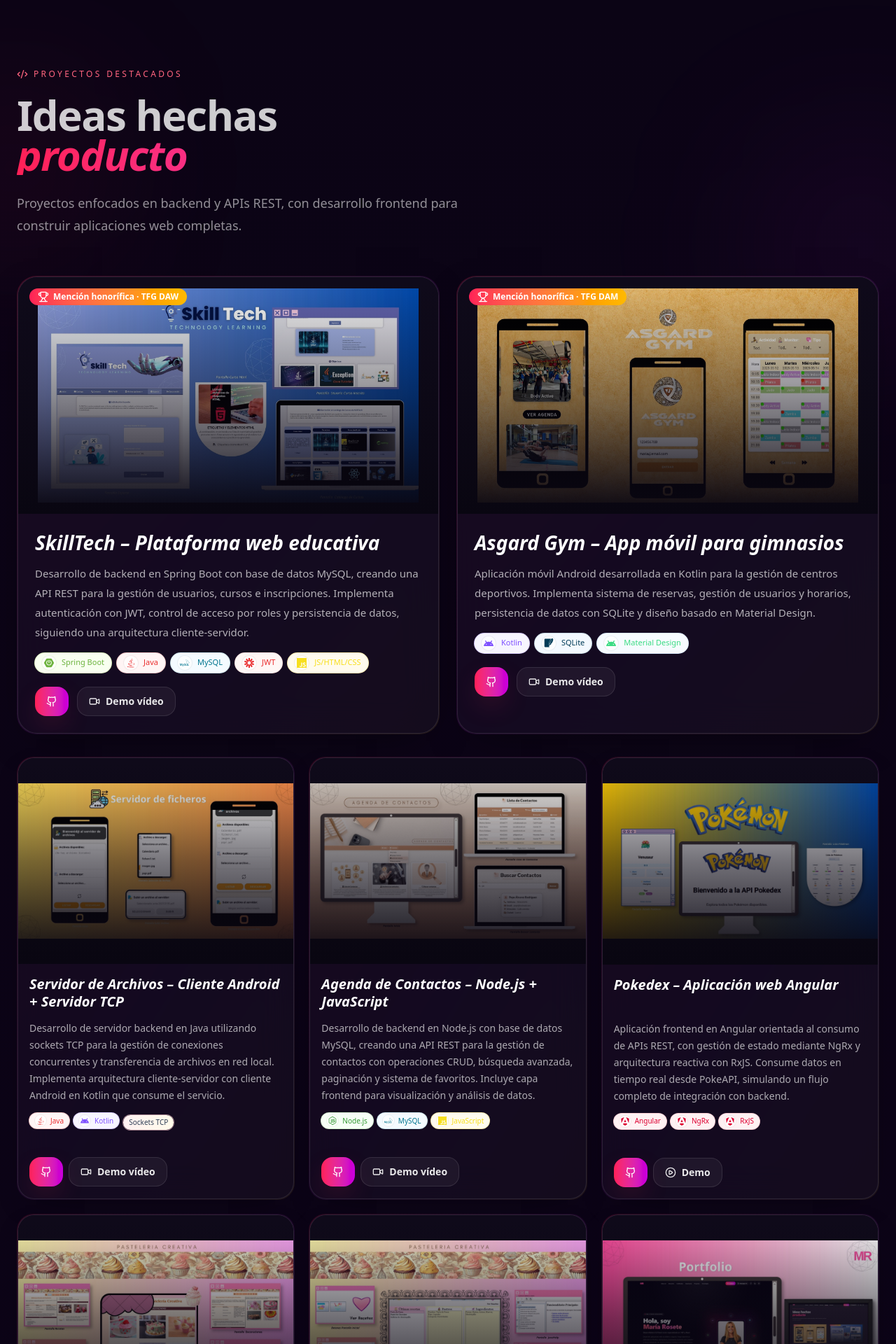
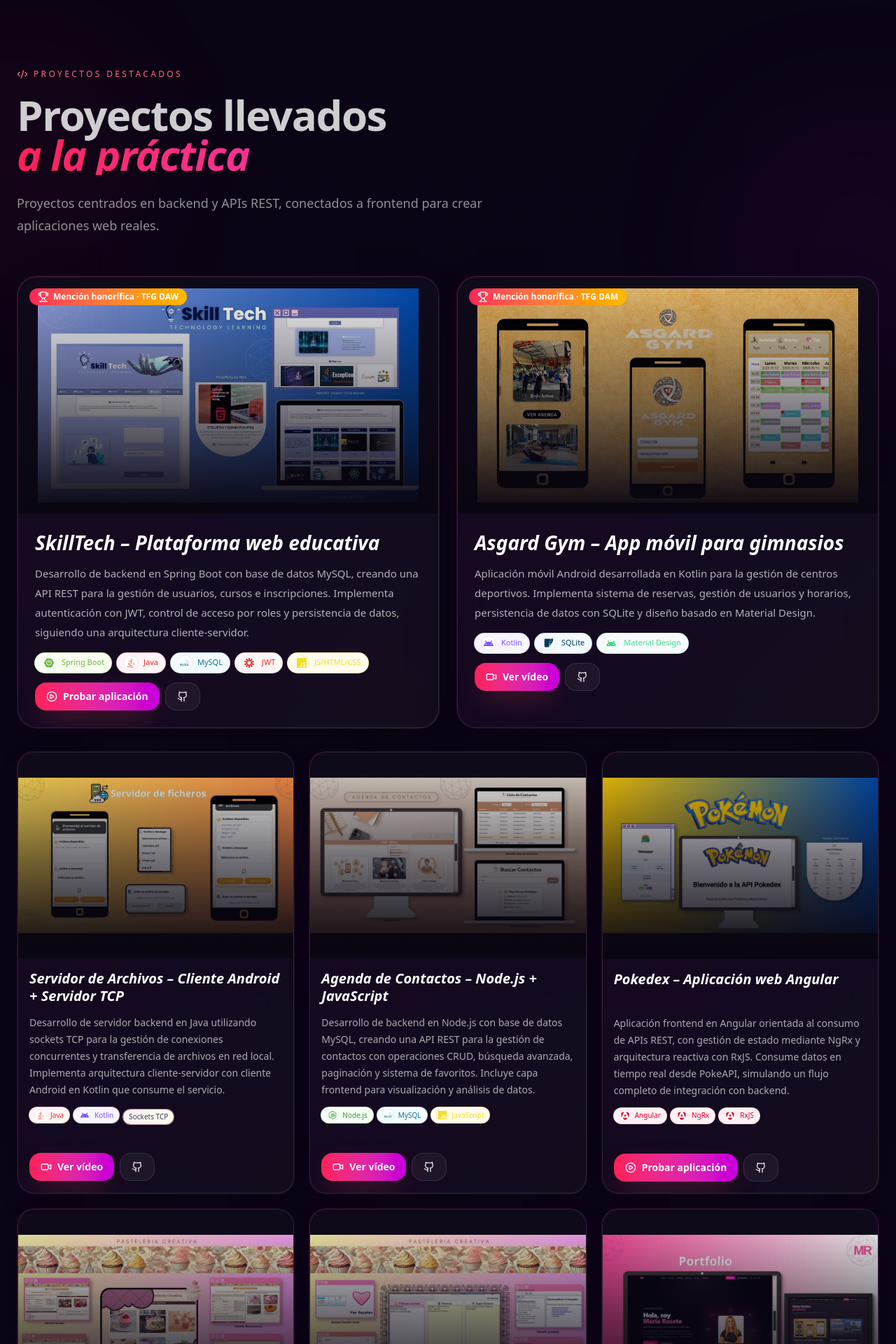
Before and after one commit to mariarosete/portafolio, a React (Vite) app: page / in a window 1280 px wide. Shown: the part 880-2800 px from the top of the page at 70% size. Built offline with nearby package versions, Linux system fonts and the light colour scheme.

Commit message:
Modificación perfil

```diff
--- a/src/App.tsx
+++ b/src/App.tsx
@@ -112,7 +112,7 @@
     {
       icon: <Briefcase className="h-5 w-5" />,
       title: "Experiencia real",
-      text: "He trabajado en proyectos profesionales y académicos desarrollando APIs y aplicaciones web orientadas a producto y usuario.",
+      text: "He trabajado en proyectos profesionales y académicos desarrollando APIs y aplicaciones web en entornos reales.",
     },
     {
       icon: <BrainCircuit className="h-5 w-5" />,
@@ -155,14 +155,14 @@
               </div>
 
               <h2 className="mt-4 text-4xl sm:text-5xl md:text-6xl font-black leading-[0.95] tracking-tight">
-                <span className="text-white/70">Construyendo</span>
+                <span className="text-white/70">De ideas a</span>
                 <span className="block bg-gradient-to-r from-rose-500 via-pink-500 to-fuchsia-600 bg-clip-text text-transparent">
-                  Soluciones Reales
+                  aplicaciones web funcionales
                 </span>
               </h2>
 
               <p className="mt-6 max-w-2xl text-white/55 text-base sm:text-lg leading-8">
-                Desarrollo de aplicaciones web con foco en backend, APIs y código limpio.
+                Desarrollo aplicaciones web modernas, cuidando la claridad del código, la mantenibilidad y la experiencia del usuario.
               </p>
             </div>
 
@@ -175,9 +175,9 @@
                     </span>
 
                     <h3 className="mt-5 text-2xl sm:text-3xl md:text-4xl font-bold tracking-tight text-white">
-                      Desarrollo soluciones web modernas,
+                       Aplicaciones web
                       <span className="block bg-gradient-to-r from-rose-400 via-pink-400 to-fuchsia-400 bg-clip-text text-transparent">
-                        claras y escalables
+                      con backend sólido y UX cuidada
                       </span>
                     </h3>
 
--- a/src/components/Certificates.tsx
+++ b/src/components/Certificates.tsx
@@ -29,7 +29,7 @@
         </h2>
 
         <p className="mt-6 max-w-2xl text-white/55 text-base sm:text-lg leading-8">
-        Formación complementaria orientada al desarrollo backend y aplicaciones web, con especial foco en .NET, APIs REST y tecnologías modernas.
+        Sigo formándome en backend y desarrollo web, ampliando mis conocimientos en .NET, APIs REST y distintas tecnologías.
         </p>
       </div>
 
--- a/src/components/Contact.tsx
+++ b/src/components/Contact.tsx
@@ -25,14 +25,14 @@
         </div>
 
         <h2 className="mt-4 text-4xl sm:text-5xl md:text-6xl font-black leading-[0.95] tracking-tight">
-          <span className="text-white/85">Hablemos de</span>
+          <span className="text-white/80">Disponible para</span>
           <span className="block bg-gradient-to-r from-rose-500 via-pink-500 to-fuchsia-600 bg-clip-text text-transparent italic">
-            tu próximo paso
+            nuevos proyectos
           </span>
         </h2>
 
         <p className="mt-6 max-w-xl text-white/58 text-base sm:text-lg leading-8">
-        Estoy abierta a oportunidades y proyectos donde aportar valor desde el desarrollo backend y APIs, complementando con frontend para construir aplicaciones completas.
+          Estoy abierta a oportunidades y proyectos donde aportar valor desde el desarrollo backend y APIs, complementando con frontend para construir aplicaciones completas.
         </p>
 
         { }
--- a/src/components/Education.tsx
+++ b/src/components/Education.tsx
@@ -31,7 +31,7 @@
       </h2>
 
       <p className="mt-6 max-w-2xl text-white/55 text-base sm:text-lg leading-8">
-      Formación técnica orientada al desarrollo backend y aplicaciones web, con base en .NET, APIs REST y arquitecturas modernas.
+       Formación enfocada en desarrollo backend y aplicaciones web, trabajando con .NET, APIs REST y tecnologías actuales.
       </p>
     </div>
 
--- a/src/components/Experience.tsx
+++ b/src/components/Experience.tsx
@@ -31,14 +31,14 @@
         </div>
 
         <h2 className="mt-4 text-4xl sm:text-5xl md:text-6xl font-black leading-[0.95] tracking-tight">
-          <span className="text-white/80">Experiencia que</span>
+          <span className="text-white/80">Experiencia</span>
           <span className="block bg-gradient-to-r from-rose-500 via-pink-500 to-fuchsia-600 bg-clip-text text-transparent">
-            aporta contexto real
+            en desarrollo web
           </span>
         </h2>
 
         <p className="mt-6 max-w-2xl text-white/55 text-base sm:text-lg leading-8">
-        Experiencia en entornos reales, centrada en desarrollo backend, APIs REST y construcción de aplicaciones web mantenibles.
+          Desarrollo backend, APIs REST y aplicaciones web con foco en código limpio, mantenibilidad y buenas prácticas.
         </p>
       </div>
 
--- a/src/components/Projects.tsx
+++ b/src/components/Projects.tsx
@@ -14,6 +14,28 @@
   const featured = items.slice(0, 2);
   const secondary = items.slice(2);
 
+  const GithubButton = ({ proyecto }: { proyecto: any }) => {
+    if (!proyecto.repo) return null;
+
+    return (
+      <a
+        href={proyecto.repo}
+        target="_blank"
+        rel="noreferrer"
+        className="
+          inline-flex items-center justify-center gap-2
+          rounded-2xl px-4 py-2.5
+          text-sm font-semibold text-white/90
+          border border-white/10 bg-white/5
+          transition hover:bg-white/10
+        "
+        aria-label={`Ver código de ${proyecto.title}`}
+      >
+        <Github className="w-4 h-4" />
+      </a>
+    );
+  };
+
   const DemoButton = ({ proyecto }: { proyecto: any }) => {
     if (!proyecto.demo) return null;
 
@@ -27,9 +49,10 @@
         className="
           inline-flex items-center justify-center gap-2
           rounded-2xl px-4 py-2.5
-          text-sm font-semibold text-white/90
-          border border-white/10 bg-white/5
-          transition hover:bg-white/10
+          text-sm font-semibold text-white
+          bg-gradient-to-r from-rose-500 to-fuchsia-600
+          shadow-[0_15px_40px_-12px_rgba(244,63,94,.45)]
+          transition hover:brightness-110
         "
       >
         {isVideo ? (
@@ -37,8 +60,7 @@
         ) : (
           <PlayCircle className="w-4 h-4" />
         )}
-
-        {isVideo ? "Demo vídeo" : "Demo"}
+        {isVideo ? "Ver vídeo" : "Probar aplicación"}
       </a>
     );
   };
@@ -55,17 +77,17 @@
         </div>
 
         <h2 className="mt-4 text-4xl sm:text-5xl md:text-6xl font-black leading-[0.95] tracking-tight">
-          <span className="text-white/80">Ideas hechas</span>
+          <span className="text-white/80">Proyectos llevados</span>
           <span className="block bg-gradient-to-r from-rose-500 via-pink-500 to-fuchsia-600 bg-clip-text text-transparent italic">
-            producto
+            a la práctica
           </span>
         </h2>
 
         <p className="mt-6 max-w-2xl text-white/55 text-base sm:text-lg leading-8">
-          Proyectos enfocados en backend y APIs REST, con desarrollo frontend
-          para construir aplicaciones web completas.
+           Proyectos centrados en backend y APIs REST, conectados a frontend para crear aplicaciones web reales.
         </p>
       </div>
+
       {/* PROYECTOS PRINCIPALES */}
       <div className="mt-12 md:mt-14">
         <div className="flex gap-4 overflow-x-auto snap-x snap-mandatory pb-2 pr-6 lg:hidden [-ms-overflow-style:none] [scrollbar-width:none] [&::-webkit-scrollbar]:hidden">
@@ -163,16 +185,8 @@
                       </ul>
 
                       <div className="mt-3.5 flex gap-2">
-                        <a
-                          href={proyecto.repo}
-                          target="_blank"
-                          rel="noreferrer"
-                          className="inline-flex items-center justify-center gap-2 rounded-2xl px-4 py-2.5 text-sm font-semibold text-white bg-gradient-to-r from-rose-500 to-fuchsia-600 shadow-[0_15px_40px_-12px_rgba(244,63,94,.45)] transition hover:brightness-110"
-                        >
-                          <Github className="w-4 h-4" />
-                        </a>
-
                         <DemoButton proyecto={proyecto} />
+                        <GithubButton proyecto={proyecto} />
                       </div>
                     </div>
                   </div>
@@ -181,6 +195,7 @@
             );
           })}
         </div>
+
         <div className="mt-3 flex items-center justify-end gap-1.5 pr-2 text-xs font-medium text-white/45 lg:hidden">
           <span>Desliza</span>
           <span className="animate-pulse">→</span>
@@ -273,17 +288,9 @@
                         })}
                       </ul>
 
-                      <div className="mt-5 flex flex-wrap gap-3">
-                        <a
-                          href={proyecto.repo}
-                          target="_blank"
-                          rel="noreferrer"
-                          className="inline-flex items-center justify-center gap-2 rounded-2xl px-4 py-2.5 text-sm font-semibold text-white bg-gradient-to-r from-rose-500 to-fuchsia-600 shadow-[0_15px_40px_-12px_rgba(244,63,94,.45)] transition hover:brightness-110"
-                        >
-                          <Github className="w-4 h-4" />
-                        </a>
-
+                      <div className="mt-3.5 flex gap-2">
                         <DemoButton proyecto={proyecto} />
+                        <GithubButton proyecto={proyecto} />
                       </div>
                     </div>
                   </div>
@@ -382,17 +389,9 @@
                       })}
                     </ul>
 
-                    <div className="mt-3 flex flex-wrap gap-2">
-                      <a
-                        href={proyecto.repo}
-                        target="_blank"
-                        rel="noreferrer"
-                        className="inline-flex items-center justify-center gap-2 rounded-2xl px-4 py-2.5 text-sm font-semibold text-white bg-gradient-to-r from-rose-500 to-fuchsia-600 shadow-[0_15px_40px_-12px_rgba(244,63,94,.45)] transition hover:brightness-110"
-                      >
-                        <Github className="w-4 h-4" />
-                      </a>
-
+                    <div className="mt-3.5 flex gap-2">
                       <DemoButton proyecto={proyecto} />
+                      <GithubButton proyecto={proyecto} />
                     </div>
                   </div>
                 </div>
--- a/src/components/Tech.tsx
+++ b/src/components/Tech.tsx
@@ -455,14 +455,13 @@
           </div>
 
           <h2 className="mt-4 text-4xl sm:text-5xl md:text-6xl font-black leading-[0.95] tracking-tight">
-            <span className="text-white/82">Tecnología que</span>
+            <span className="text-white/82">Stack para crear</span>
             <span className="block bg-gradient-to-r from-rose-500 via-pink-500 to-fuchsia-600 bg-clip-text text-transparent">
-              uso para construir
+              aplicaciones web
             </span>
           </h2>
-
-          <p className="mt-6 max-w-2xl text-white/58 text-base sm:text-lg leading-8">
-          Mi stack refleja cómo trabajo: desarrollo backend sólido, diseño de APIs REST, modelado de bases de datos y frontend como complemento para construir aplicaciones completas.
+          <p className="mt-6 max-w-2xl text-white/55 text-base sm:text-lg leading-8">
+            Combino backend, APIs REST, bases de datos y frontend para desarrollar aplicaciones web claras, funcionales y mantenibles.
           </p>
         </div>
 
--- a/src/data/profile.ts
+++ b/src/data/profile.ts
@@ -300,7 +300,7 @@
   name: "María Rosete",
   role: "Desarrolladora backend .NET / Spring Boot con perfil full stack.",
   about:
-    "Me centro en el desarrollo de APIs REST y aplicaciones web, cuidando la claridad del código, la mantenibilidad y las buenas prácticas. También tengo experiencia en frontend con React, Vue.js y Angular, lo que me permite entender mejor el producto completo.",
+    "Me centro en el desarrollo de APIs REST y aplicaciones web, cuidando la claridad del código, la mantenibilidad y las buenas prácticas. Además, tengo experiencia en frontend con React, Vue.js y Angular, lo que me permite tener una visión global del desarrollo de aplicaciones web.",
   photo: portada,
   socials: {
     email: "mailto:marlarosete89@gmail.com",
@@ -525,7 +525,7 @@
     position: "center",
     award: "Mención honorífica · TFG DAW",
     demo: skillTechVideo,
-    demoType: "video",
+    demoType: "live",
   },
   {
     title: "Asgard Gym – App móvil para gimnasios",
```
Lines whose indentation alone changed are shown as unchanged.
